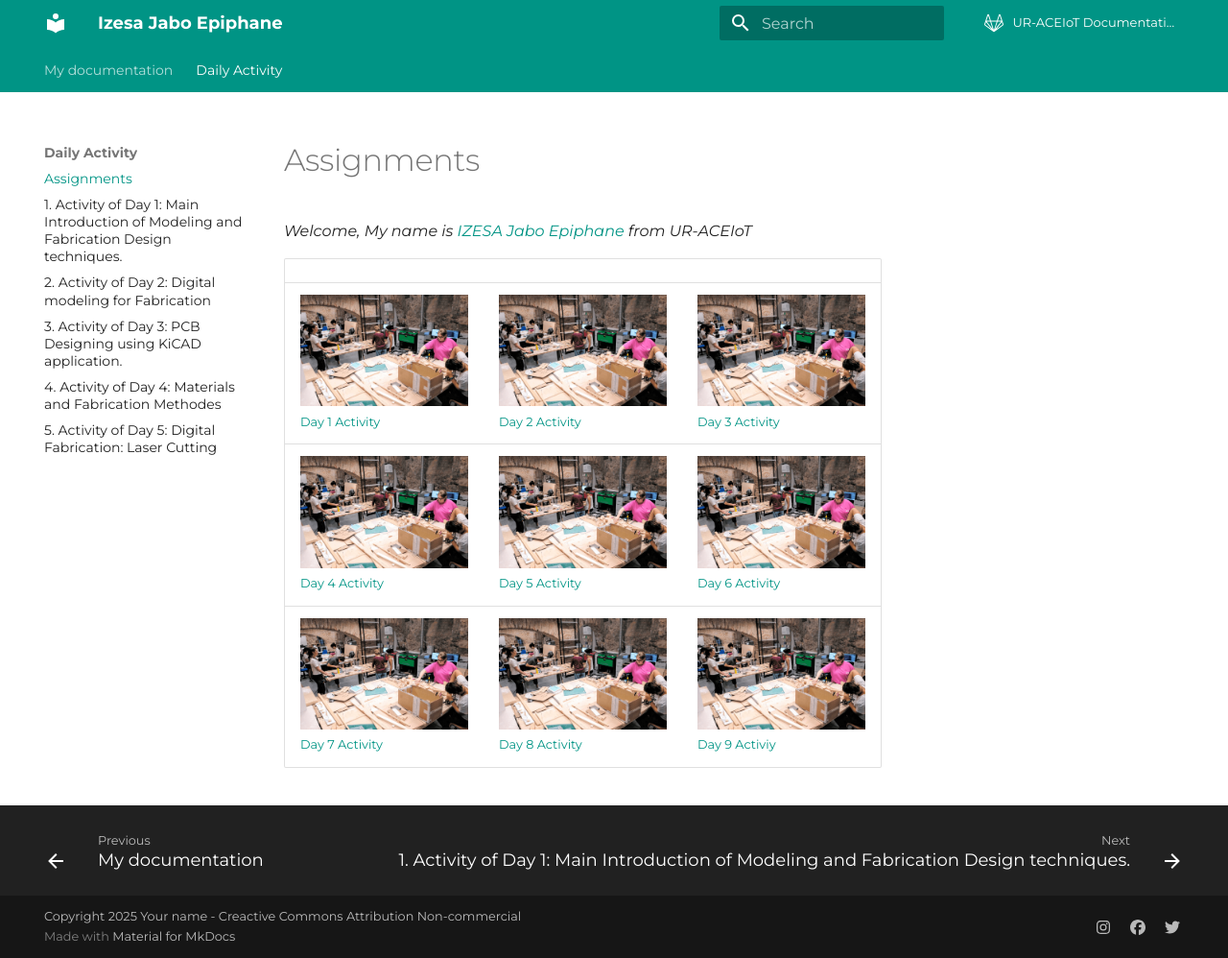
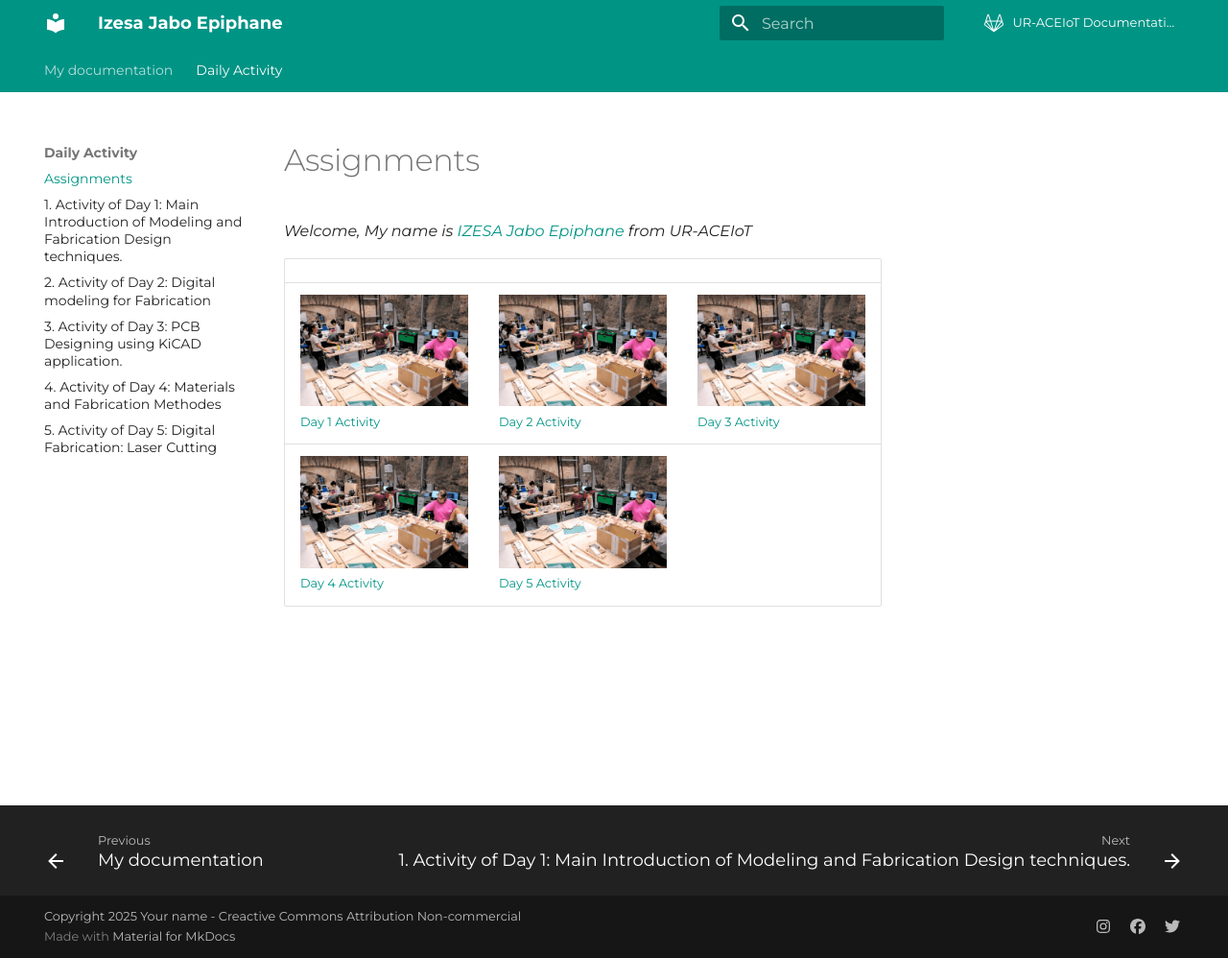
Before and after one commit to izesa/DocumentationTemplate, an MkDocs documentation site: the page built from docs/Daily-Activity/index.md, in a window 1280 px wide and 998 px high. Shown: the whole window at 96% size. Built offline with MkDocs 1.6.1 and Material for MkDocs 9.7.7, drawn with Linux system fonts in a browser that asks for light colours.

Commit message:
modified:   docs/Daily-Activity/index.md

```diff
--- a/docs/Daily-Activity/index.md
+++ b/docs/Daily-Activity/index.md
@@ -10,5 +10,4 @@ _Welcome, My name is [IZESA Jabo Epiphane](https://class.textile-academy.org/202
 ||||
 |---|---|---|
 |[![](../images/home/digital-fab.png){ width=175 } <br>Day 1 Activity](./day_1.md)|[![](../images/home/digital-fab.png){ width=175 } <br>Day 2 Activity](./day_2.md)|[![](../images/home/digital-fab.png){ width=175 } <br>Day 3 Activity](./day_3.md)|
-|[![](../images/home/digital-fab.png){ width=175 } <br>Day 4 Activity](./day_4.md)|[![](../images/home/digital-fab.png){ width=175 } <br>Day 5 Activity](./day_5.md)|[![](../images/home/digital-fab.png){ width=175 } <br>Day 6 Activity](./day_6.md)|
-|[![](../images/home/digital-fab.png){ width=175 } <br>Day 7 Activity](./day_7.md)|[![](../images/home/digital-fab.png){ width=175 } <br>Day 8 Activity](./day_8.md)|[![](../images/home/digital-fab.png){ width=175 } <br>Day 9 Activiy](./day_9.md)|
+|[![](../images/home/digital-fab.png){ width=175 } <br>Day 4 Activity](./day_4.md)|[![](../images/home/digital-fab.png){ width=175 } <br>Day 5 Activity](./day_5.md)|
```
